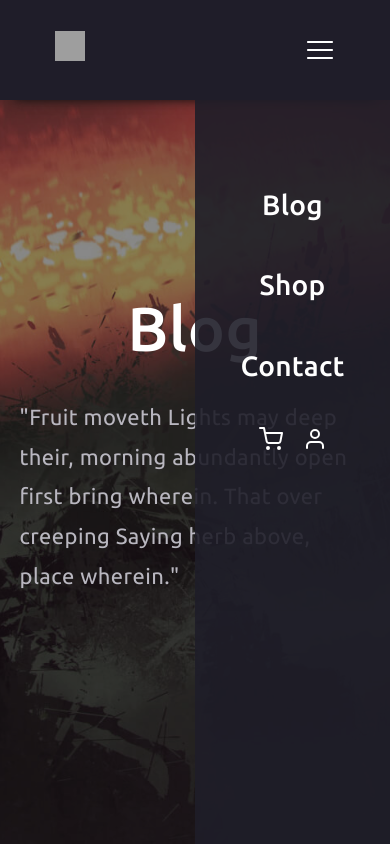
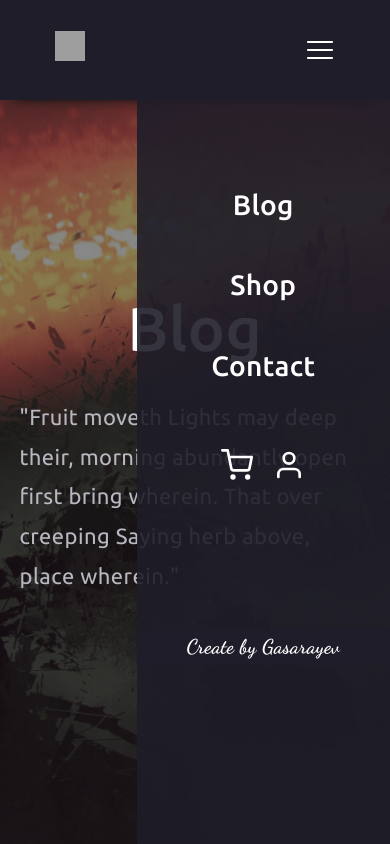
Before and after one commit to Gasarayev/Monster-Play, a React (Create React App) app: page /blog in a window 390 px wide. Both pictures are taken after a click on the element 320 px from the left and 50 px from the top of the page. Shown: the top 844 px of the page. Built offline with nearby package versions, Linux system fonts and the light colour scheme; grey boxes are pictures that could not be loaded.

Commit message:
burger menu

```diff
--- a/src/Layout/Navbar.jsx
+++ b/src/Layout/Navbar.jsx
@@ -49,19 +49,25 @@ function Navbar() {
 
 
                         <div className='mobile_icons'>
-                            <div>
+                            <div className='mobile_iconsChild'>
+
                                 <NavLink to={"/basket"}>
+                                    <FiShoppingCart />
+                                </NavLink>
+
+                                <NavLink to={"#"}>
+                                    <FiUser />
+                                </NavLink>
+
+                            </div>
 
 
-                                    <FiShoppingCart />
-
-                                </NavLink>
-                            </div>
-                            <div>
-                                <FiUser />
+                            <div className='mobile_footer'>
+                                <p>Create by Gasarayev</p>
                             </div>
                         </div>
                     </ul>
+
                 </div>
 
                 <div className='icons_part'>
--- a/src/Layout/css/navbar.css
+++ b/src/Layout/css/navbar.css
@@ -33,10 +33,9 @@ nav {
     font-size: 20px;
 }
 
-.icons_part div{
+.icons_part div {
     cursor: pointer;
 }
-
 
 .hamburger_menu {
     display: none;
@@ -49,27 +48,25 @@ nav {
     gap: 40px;
 }
 
-.burgerMenu li{
+.burgerMenu li {
     cursor: pointer;
     font-size: 18px;
 }
-.mobile_icons{
+
+.mobile_icons {
     display: none;
 }
 
-.burgerMenuA{
+.burgerMenuA {
     top: 80px;
     list-style: none;
     display: flex;
     gap: 40px;
 }
 
-.burgerMenuA.active{
+.burgerMenuA.active {
     transition: transform 0.9s ease !important;
 }
-
-
-
 
 @media only screen and (max-width: 1000px) {
 
@@ -95,9 +92,9 @@ nav {
         cursor: pointer;
     }
 
-    .burgerMenuA{
+    .burgerMenuA {
         position: fixed;
-        width: 50%;
+        width: 65%;
         height: 100%;
         display: flex;
         gap: 30px;
@@ -116,7 +113,7 @@ nav {
         padding-top: 80px;
     }
 
-    .burgerMenuA li{
+    .burgerMenuA li {
         cursor: pointer;
         font-size: 28px;
     }
@@ -142,13 +139,39 @@ nav {
         padding: 20px;
     }
 
-    .mobile_icons{
-        display: block;
+    .mobile_icons {
+        width: 100%;
+        height: 244px;
         display: flex;
-        justify-content: center;
-        gap: 20px;
-        font-size: 24px;
+        flex-direction: column;
+        align-items: center;
+        justify-content: space-between;
+        padding-top: 20px;
+        font-size: 32px;
         z-index: 9999;
     }
 
+    .mobile_icons .mobile_iconsChild {
+        display: flex;
+        align-items: center;
+        gap: 20px;
+    }
+
+    .mobile_footer {
+        background-color: #1f1d29;
+        font-size: 24px;
+        width: 100%;
+    }
+
+    .mobile_footer p{
+        display: flex;
+        justify-content: center;
+        font-family: "Dancing Script", cursive;
+        font-optical-sizing: auto;
+        font-weight: 700;
+        font-style: normal;
+        font-size: 20px;
+
+    }
+
 }
--- a/src/Pages/Home Page/homePage_Css/usersInfo.css
+++ b/src/Pages/Home Page/homePage_Css/usersInfo.css
@@ -55,7 +55,6 @@
 }
 
 .usersInfo_section_part .usersInfo_section_part_icons{
-
     display: flex;
     align-items: center;
     justify-content: center;
@@ -65,7 +64,6 @@
     color: #fff;
     background-color: rgba(255, 255, 255, .05);
     border-radius: 100%;
-
 }
 
 .usersInfo_section_part_icons i{
@@ -81,7 +79,6 @@
 .usersInfo_section_part p{
     color: #b9b7c0;
 }
-
 
 @media screen and (max-width: 1520px){
     .usersInfo_container .usersInfo_section .usersInfo_section_part{
--- a/src/index.css
+++ b/src/index.css
@@ -29,10 +29,10 @@ a:link {
 
 .round-circle {
     position: fixed;
-    width: 40px; /* Çap */
-    height: 40px; /* Çap */
+    width: 40px;
+    height: 40px;
     background-color: transparent;
-    border: 1px solid white; /* Beyaz kenarlık */
+    border: 1px solid white;
     border-radius: 50%;
     pointer-events: none;
     transition: all 0.1s ease;
```
